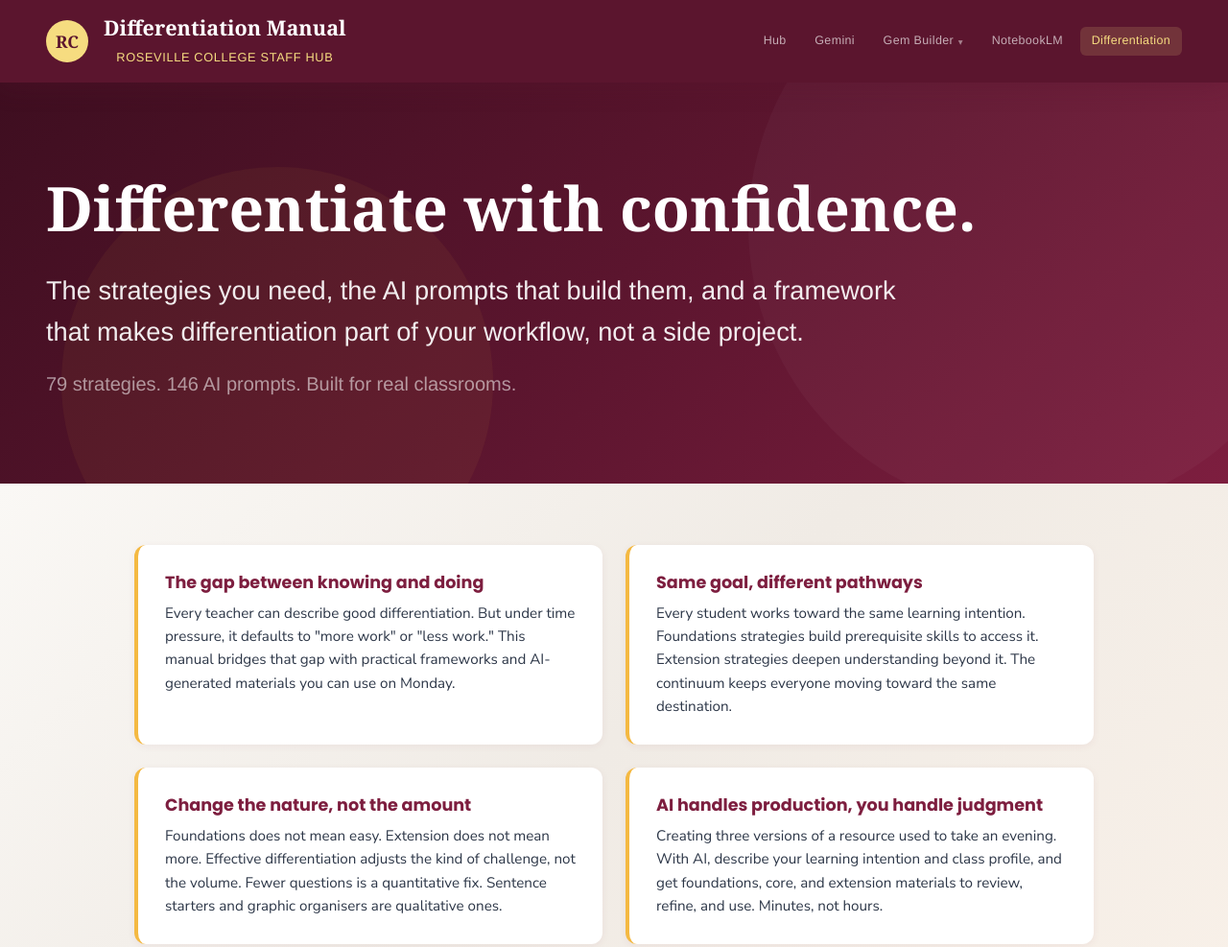
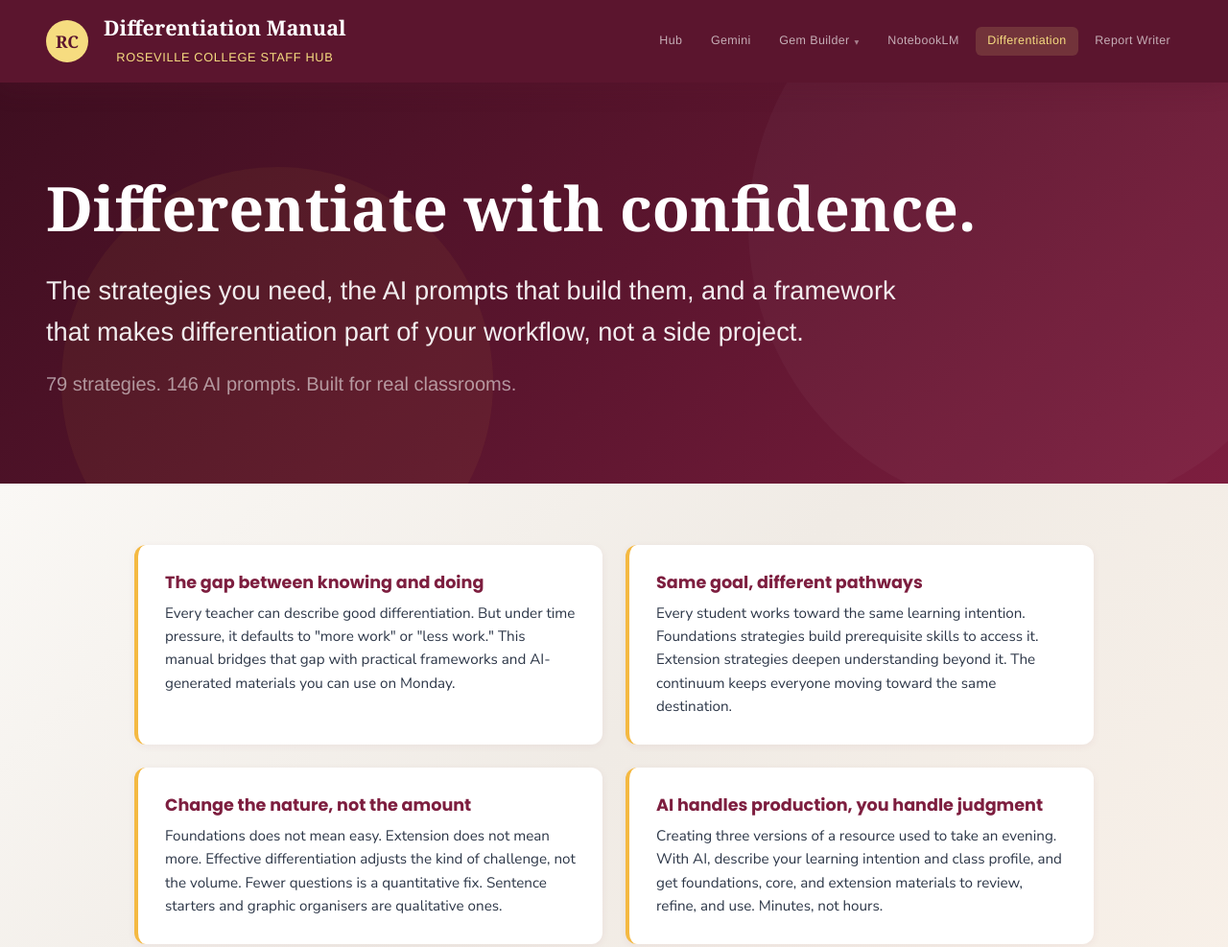
Before and after one commit to EduCoder101/RC-AI-Hub, a plain HTML site: page differentiation-manual/index.html in a window 1280 px wide. Shown: the top 987 px of the page at 96% size. Drawn offline with Linux system fonts and the light colour scheme.

Commit message:
Add Report Writer nav link to all tool pages
The Report Writer link was only in the main index.html nav bar.
Added it to gemini, notebooklm, gem-builder-guide, ideas-bank,
and differentiation-manual index pages for consistent navigation.

Co-Authored-By: Claude Sonnet 4.6 <noreply@anthropic.com>

```diff
--- a/differentiation-manual/index.html
+++ b/differentiation-manual/index.html
@@ -473,6 +473,7 @@
             </div>
             <a href="../notebooklm.html" class="nav-link">NotebookLM</a>
             <a href="index.html" class="nav-link active">Differentiation</a>
+            <a href="https://script.google.com/a/macros/roseville.nsw.edu.au/s/AKfycbx0FtGDi5xgb_qFUc9OgKw0dgArd8bmU_mHJjrH_VwHT-Yq2I3b1LBtqh3k-ikZ0Wo-SQ/exec" target="_blank" class="nav-link">Report Writer</a>
         </nav>
     </div>
 </header>
```
Also changed, not shown: gemini.html (+1 -0 lines), gems/gem-builder-guide.html (+1 -0 lines), gems/ideas-bank.html (+1 -0 lines), notebooklm.html (+1 -0 lines).
